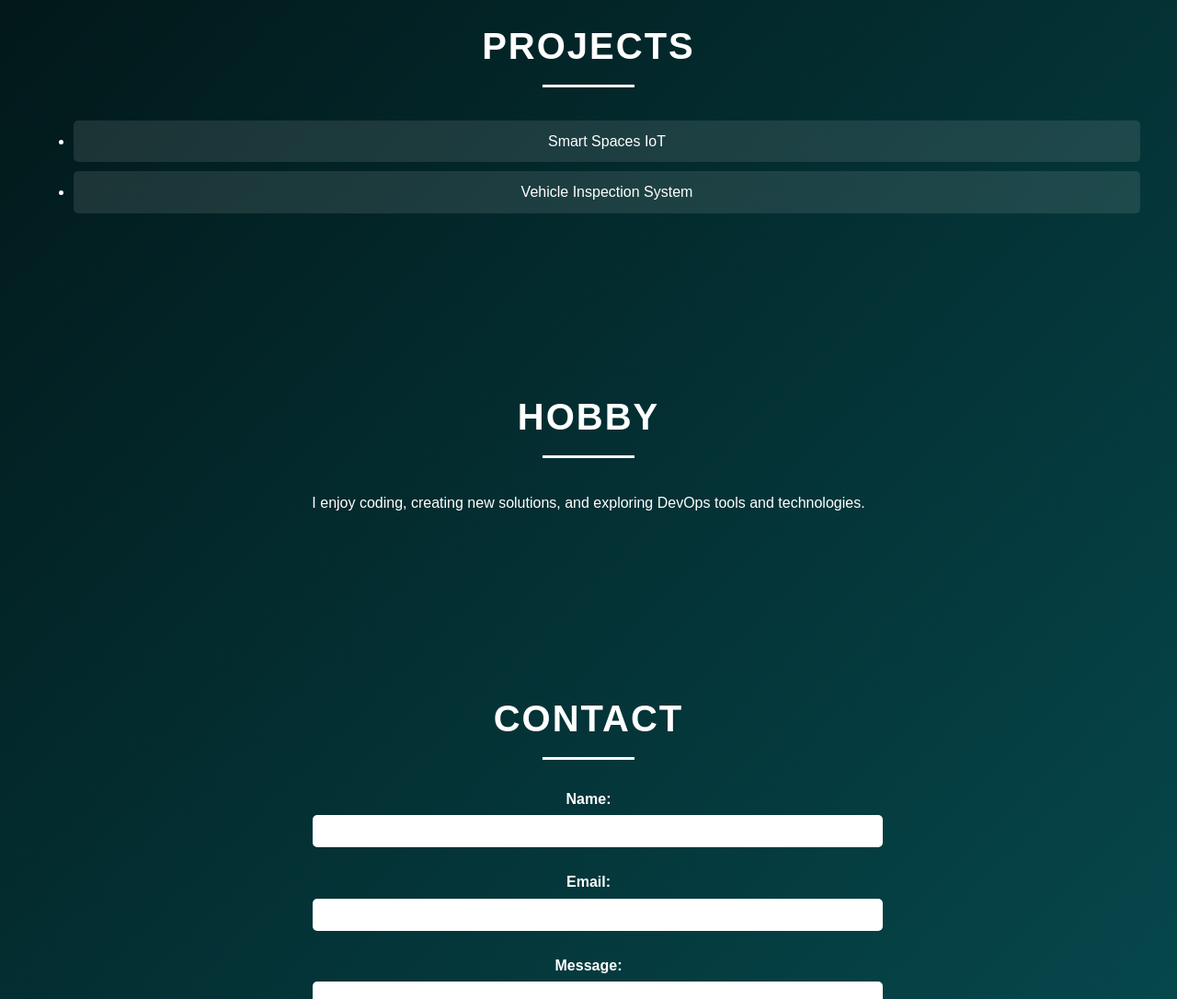
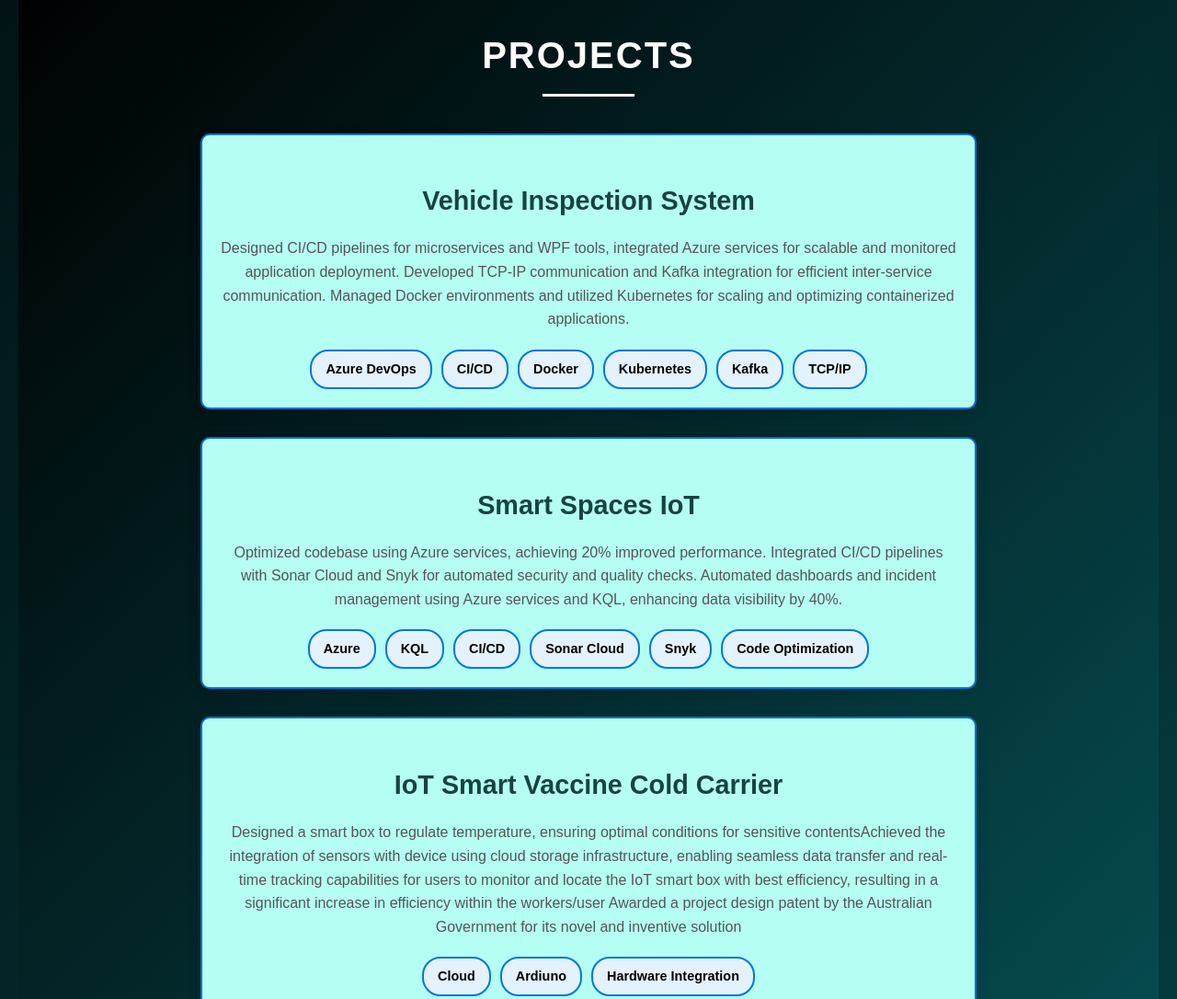
Before and after one commit to Abhiram-Mangde/Portfolio, a plain HTML site: page Frontend/index.html in a window 1280 px wide. Shown: the part 1380-2466 px from the top of the page at 92% size. Drawn offline with Linux system fonts and the light colour scheme.

Commit message:
Add code for Projects section

```diff
--- a/Frontend/css/style.css
+++ b/Frontend/css/style.css
@@ -236,6 +236,77 @@ body {
     background: rgba(255, 255, 255, 0.2);
 }
 
+/*----------------Projects-------------*/
+#projects {
+    text-align: center;
+    padding: 50px 20px;
+    background: linear-gradient(135deg, #000000, #064c51);
+}
+
+#projects h2 {
+    font-size: 2.5rem;
+    margin-bottom: 40px;
+    color: #fffefe;
+}
+
+.projects-container {
+    display: flex;
+    flex-direction: column;
+    align-items: center;
+    gap: 30px;
+}
+
+/* Project Cards */
+.project-card {
+    width: 90%;
+    max-width: 800px;
+    background: #b5fef3;
+    border: 2px solid #0a71d1;
+    border-radius: 10px;
+    padding: 20px;
+    box-shadow: 0 5px 15px rgba(0, 0, 0, 0.1);
+    text-align: center;
+}
+
+.project-card h3 {
+    color: #164441;
+    font-size: 1.8rem;
+    margin-bottom: 10px;
+}
+
+.project-card p {
+    color: #555;
+    font-size: 1rem;
+    line-height: 1.6;
+}
+
+/* Skills as Non-Clickable Buttons */
+.skills-container {
+    margin-top: 20px;
+    display: flex;
+    flex-wrap: wrap;
+    gap: 10px;
+}
+
+.skill {
+    display: inline-block;
+    padding: 8px 15px;
+    font-size: 0.9rem;
+    font-weight: bold;
+    color: #000000;
+    background-color: #e3f2fd;
+    border: 2px solid #0078d7;
+    border-radius: 20px;
+    transition: all 0.3s ease;
+}
+
+.skill:hover {
+    background: linear-gradient(135deg, #000000, #064c51);
+    color: #fff;
+    transform: scale(1.1);
+    cursor: default;
+}
+
 /* Form Styling */
 #contact-form {
     max-width: 600px;
--- a/Frontend/index.html
+++ b/Frontend/index.html
@@ -77,13 +77,64 @@
                     </div>
                 </div>
             </section>
-        <section id="projects">
-            <h2>Projects</h2>
-            <ul class="projects-list">
-                <li>Smart Spaces IoT</li>
-                <li>Vehicle Inspection System</li>
-            </ul>
-        </section>
+            <section id="projects">
+                <h2>Projects</h2>
+                <div class="projects-container">
+
+                    <!-- Project 1: Vehicle Inspection System -->
+                    <div class="project-card">
+                        <h3>Vehicle Inspection System</h3>
+                        <p>
+                            Designed CI/CD pipelines for microservices and WPF tools, integrated Azure services for scalable and
+                            monitored application deployment. Developed TCP-IP communication and Kafka integration for efficient
+                            inter-service communication. Managed Docker environments and utilized Kubernetes for scaling and optimizing
+                            containerized applications.
+                        </p>
+                        <div class="skills-container">
+                            <span class="skill">Azure DevOps</span>
+                            <span class="skill">CI/CD</span>
+                            <span class="skill">Docker</span>
+                            <span class="skill">Kubernetes</span>
+                            <span class="skill">Kafka</span>
+                            <span class="skill">TCP/IP</span>
+                        </div>
+                    </div>
+
+                    <!-- Project 2: Smart Spaces IoT -->
+                    <div class="project-card">
+                        <h3>Smart Spaces IoT</h3>
+                        <p>
+                            Optimized codebase using Azure services, achieving 20% improved performance. Integrated CI/CD pipelines
+                            with Sonar Cloud and Snyk for automated security and quality checks. Automated dashboards and incident
+                            management using Azure services and KQL, enhancing data visibility by 40%.
+                        </p>
+                        <div class="skills-container">
+                            <span class="skill">Azure</span>
+                            <span class="skill">KQL</span>
+                            <span class="skill">CI/CD</span>
+                            <span class="skill">Sonar Cloud</span>
+                            <span class="skill">Snyk</span>
+                            <span class="skill">Code Optimization</span>
+                        </div>
+                    </div>
+
+                     <!-- Project 3: IoT Smart Vaccine Cold Carrier -->
+                     <div class="project-card">
+                        <h3>IoT Smart Vaccine Cold Carrier</h3>
+                        <p>
+                            Designed a smart box to regulate temperature, ensuring optimal conditions for sensitive contentsAchieved the integration of sensors with device using cloud storage infrastructure, enabling seamless data transfer
+                            and real-time tracking capabilities for users to monitor and locate the IoT smart box with best efficiency, resulting in
+                            a significant increase in efficiency within the workers/user
+                            Awarded a project design patent by the Australian Government for its novel and inventive solution
+                        </p>
+                        <div class="skills-container">
+                            <span class="skill">Cloud</span>
+                            <span class="skill">Ardiuno</span>
+                            <span class="skill">Hardware Integration</span>
+                        </div>
+                    </div>
+                </div>
+            </section>
         <section id="hobby">
             <h2>Hobby</h2>
             <p>I enjoy coding, creating new solutions, and exploring DevOps tools and technologies.</p>
```
